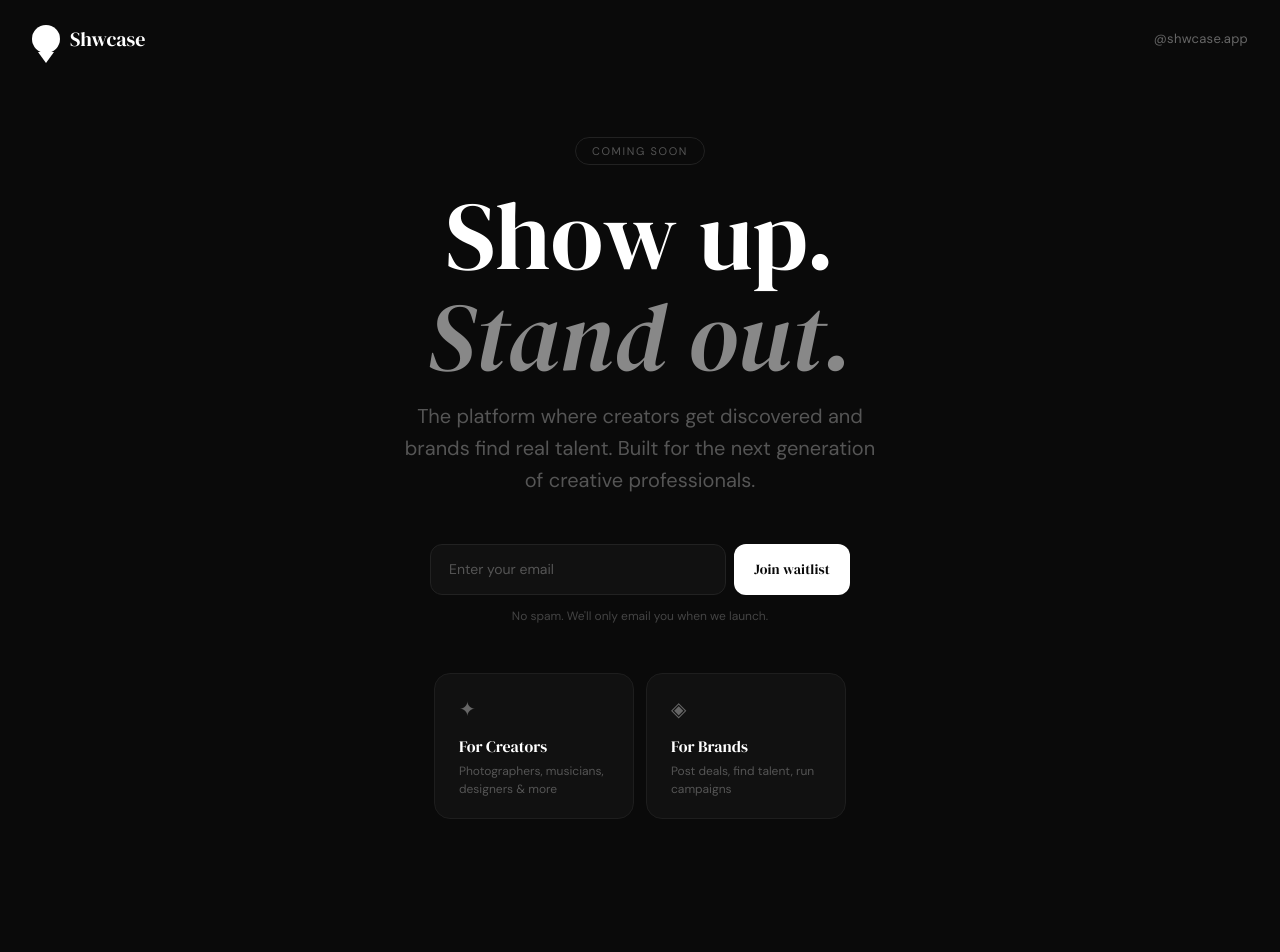
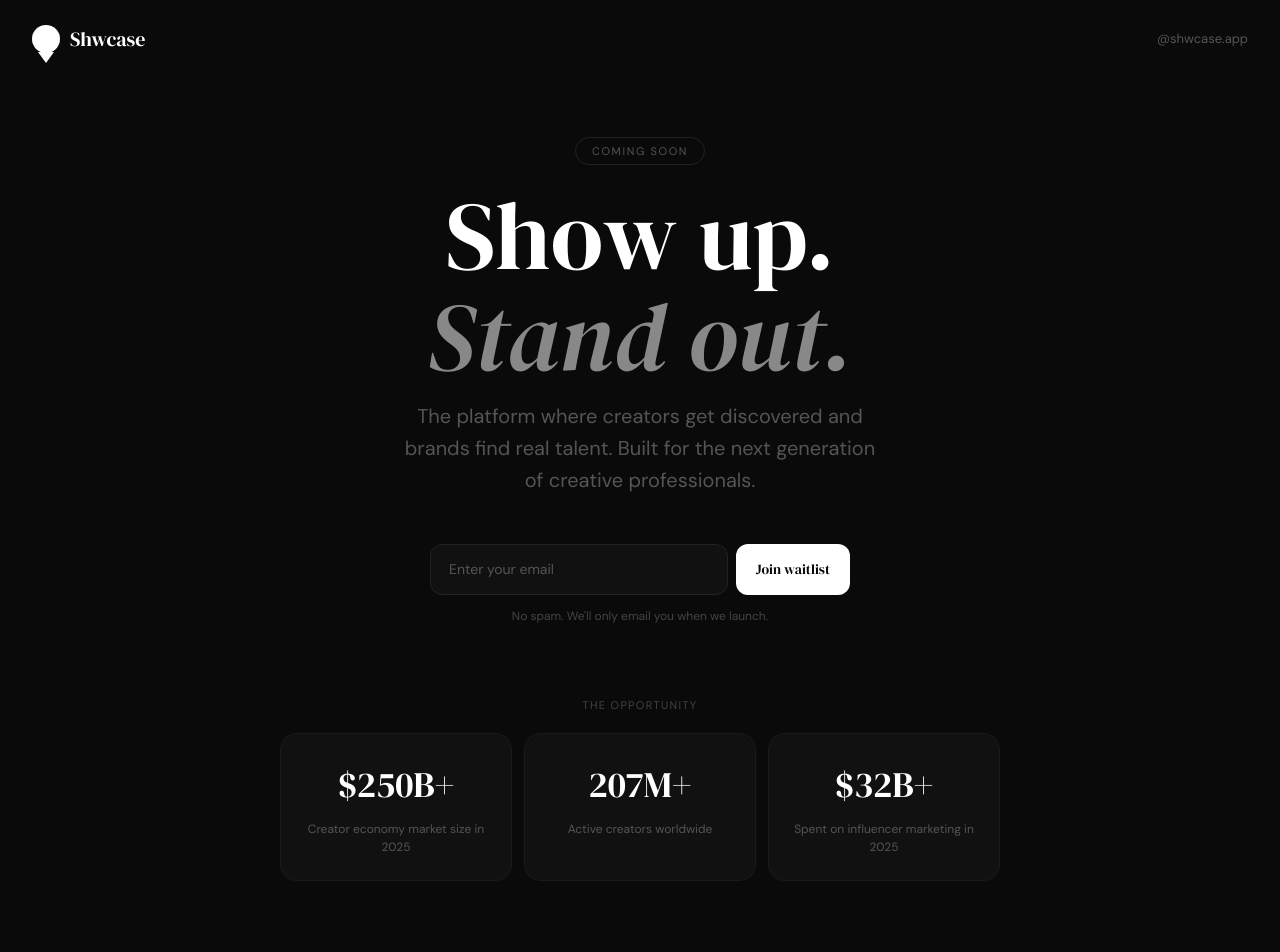
Before and after one commit to joshuapepper09/shwcase-landing, a Next.js app: page / in a window 1280 px wide. Shown: the top 952 px of the page. Built offline with nearby package versions, Linux system fonts and the light colour scheme.

Commit message:
add market stats to landing page

```diff
--- a/app/page.tsx
+++ b/app/page.tsx
@@ -9,7 +9,6 @@ export default function LandingPage() {
   return (
     <main style={{ minHeight: '100vh', background: '#0a0a0a', fontFamily: 'DM Sans, sans-serif', display: 'flex', flexDirection: 'column' }}>
 
-      {/* Google Fonts */}
       <style>{`
         @import url('https://fonts.googleapis.com/css2?family=DM+Serif+Display:ital@0;1&family=DM+Sans:wght@300;400;500&display=swap');
         * { box-sizing: border-box; margin: 0; padding: 0; }
@@ -25,6 +24,8 @@ export default function LandingPage() {
         .fade-3 { animation: fadeUp 0.8s ease 0.3s forwards; opacity: 0; }
         .fade-4 { animation: fadeUp 0.8s ease 0.45s forwards; opacity: 0; }
         .fade-5 { animation: fadeUp 0.8s ease 0.6s forwards; opacity: 0; }
+        .fade-6 { animation: fadeUp 0.8s ease 0.75s forwards; opacity: 0; }
+        .stat-card:hover { border-color: #333 !important; }
       `}</style>
 
       {/* Header */}
@@ -37,13 +38,13 @@ export default function LandingPage() {
           <span style={{ fontFamily: 'DM Serif Display, serif', fontSize: '20px', color: 'white' }}>Shwcase</span>
         </div>
         <a href="https://instagram.com/shwcase.app" target="_blank" rel="noopener noreferrer"
-          style={{ fontSize: '13px', color: '#666', textDecoration: 'none', letterSpacing: '0.02em' }}>
+          style={{ fontSize: '13px', color: '#555', textDecoration: 'none' }}>
           @shwcase.app
         </a>
       </header>
 
       {/* Hero */}
-      <div style={{ flex: 1, display: 'flex', flexDirection: 'column', alignItems: 'center', justifyContent: 'center', padding: '60px 24px', textAlign: 'center' }}>
+      <div style={{ flex: 1, display: 'flex', flexDirection: 'column', alignItems: 'center', justifyContent: 'center', padding: '60px 24px 40px', textAlign: 'center' }}>
 
         <div className="fade-1" style={{ marginBottom: '24px' }}>
           <span style={{ fontSize: '11px', color: '#555', letterSpacing: '0.15em', textTransform: 'uppercase', border: '1px solid #222', borderRadius: '100px', padding: '6px 16px' }}>
@@ -64,7 +65,7 @@ export default function LandingPage() {
         <form className="fade-4"
           action="https://formspree.io/f/xeendadv"
           method="POST"
-          style={{ width: '100%', maxWidth: '420px', display: 'flex', flexDirection: 'column', gap: '12px', marginBottom: '48px' }}>
+          style={{ width: '100%', maxWidth: '420px', display: 'flex', flexDirection: 'column', gap: '12px', marginBottom: '72px' }}>
           <div style={{ display: 'flex', gap: '8px' }}>
             <input
               type="email"
@@ -74,23 +75,41 @@ export default function LandingPage() {
               style={{ flex: 1, padding: '14px 18px', fontSize: '14px', background: '#111', border: '1px solid #222', borderRadius: '12px', color: 'white', fontFamily: 'DM Sans, sans-serif' }}
             />
             <button type="submit"
-              style={{ padding: '14px 20px', fontSize: '14px', fontFamily: 'DM Serif Display, serif', background: 'white', color: '#0a0a0a', border: 'none', borderRadius: '12px', cursor: 'pointer', whiteSpace: 'nowrap', letterSpacing: '0.01em' }}>
+              style={{ padding: '14px 20px', fontSize: '14px', fontFamily: 'DM Serif Display, serif', background: 'white', color: '#0a0a0a', border: 'none', borderRadius: '12px', cursor: 'pointer', whiteSpace: 'nowrap' }}>
               Join waitlist
             </button>
           </div>
           <p style={{ fontSize: '12px', color: '#444', textAlign: 'center' }}>No spam. We'll only email you when we launch.</p>
         </form>
 
+        {/* Market stats */}
+        <div className="fade-5" style={{ width: '100%', maxWidth: '720px', marginBottom: '72px' }}>
+          <p style={{ fontSize: '11px', color: '#444', letterSpacing: '0.12em', textTransform: 'uppercase', marginBottom: '20px' }}>The opportunity</p>
+          <div style={{ display: 'grid', gridTemplateColumns: 'repeat(3, 1fr)', gap: '12px' }}>
+            {[
+              { stat: '$250B+', label: 'Creator economy market size in 2025' },
+              { stat: '207M+', label: 'Active creators worldwide' },
+              { stat: '$32B+', label: 'Spent on influencer marketing in 2025' },
+            ].map(item => (
+              <div key={item.stat} className="stat-card" style={{ background: '#111', border: '1px solid #1a1a1a', borderRadius: '16px', padding: '24px 20px', textAlign: 'center', transition: 'border-color 0.2s' }}>
+                <p style={{ fontFamily: 'DM Serif Display, serif', fontSize: 'clamp(24px, 4vw, 36px)', color: 'white', marginBottom: '8px' }}>{item.stat}</p>
+                <p style={{ fontSize: '12px', color: '#555', lineHeight: 1.5 }}>{item.label}</p>
+              </div>
+            ))}
+          </div>
+        </div>
+
         {/* Creator / Brand split */}
-        <div className="fade-5" style={{ display: 'flex', gap: '12px', flexWrap: 'wrap', justifyContent: 'center', marginBottom: '80px' }}>
+        <div className="fade-6" style={{ display: 'flex', gap: '12px', flexWrap: 'wrap', justifyContent: 'center', marginBottom: '80px' }}>
           {[
-            { icon: '✦', label: 'For Creators', sub: 'Photographers, musicians, designers & more' },
-            { icon: '◈', label: 'For Brands', sub: 'Post deals, find talent, run campaigns' },
+            { icon: '✦', label: 'For Creators', sub: 'Photographers, musicians, designers & more', detail: 'Get discovered, find collabs, land brand deals' },
+            { icon: '◈', label: 'For Brands', sub: 'Post deals, find talent, run campaigns', detail: 'Connect with verified creators in your niche' },
           ].map(item => (
-            <div key={item.label} style={{ background: '#111', border: '1px solid #1e1e1e', borderRadius: '16px', padding: '20px 24px', textAlign: 'left', width: '200px' }}>
-              <span style={{ fontSize: '20px', display: 'block', marginBottom: '10px', color: '#666' }}>{item.icon}</span>
-              <p style={{ fontFamily: 'DM Serif Display, serif', fontSize: '16px', color: 'white', marginBottom: '4px' }}>{item.label}</p>
-              <p style={{ fontSize: '12px', color: '#555', lineHeight: 1.5 }}>{item.sub}</p>
+            <div key={item.label} style={{ background: '#111', border: '1px solid #1e1e1e', borderRadius: '16px', padding: '24px', textAlign: 'left', width: '220px' }}>
+              <span style={{ fontSize: '20px', display: 'block', marginBottom: '12px', color: '#555' }}>{item.icon}</span>
+              <p style={{ fontFamily: 'DM Serif Display, serif', fontSize: '18px', color: 'white', marginBottom: '6px' }}>{item.label}</p>
+              <p style={{ fontSize: '12px', color: '#555', lineHeight: 1.5, marginBottom: '10px' }}>{item.sub}</p>
+              <p style={{ fontSize: '11px', color: '#444', lineHeight: 1.5 }}>{item.detail}</p>
             </div>
           ))}
         </div>
@@ -99,7 +118,7 @@ export default function LandingPage() {
 
       {/* Footer */}
       <footer style={{ padding: '24px 32px', borderTop: '1px solid #111', display: 'flex', alignItems: 'center', justifyContent: 'space-between', flexWrap: 'wrap', gap: '12px' }}>
-        <span style={{ fontSize: '12px', color: '#444' }}>© 2026 Shwcase. All rights reserved.</span>
+        <span style={{ fontSize: '12px', color: '#333' }}>© 2026 Shwcase. All rights reserved.</span>
         <div style={{ display: 'flex', gap: '20px' }}>
           <a href="https://instagram.com/shwcase.app" target="_blank" rel="noopener noreferrer"
             style={{ fontSize: '12px', color: '#444', textDecoration: 'none' }}>Instagram</a>
```
